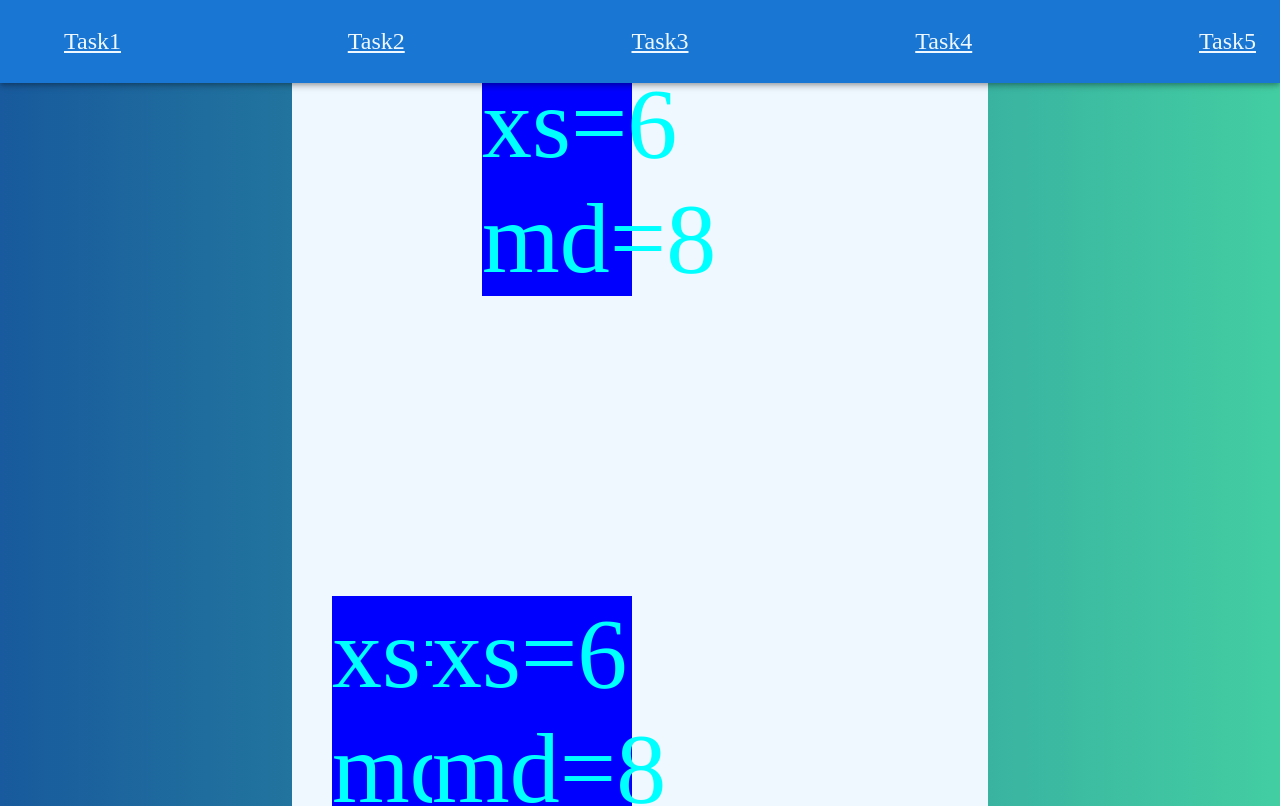
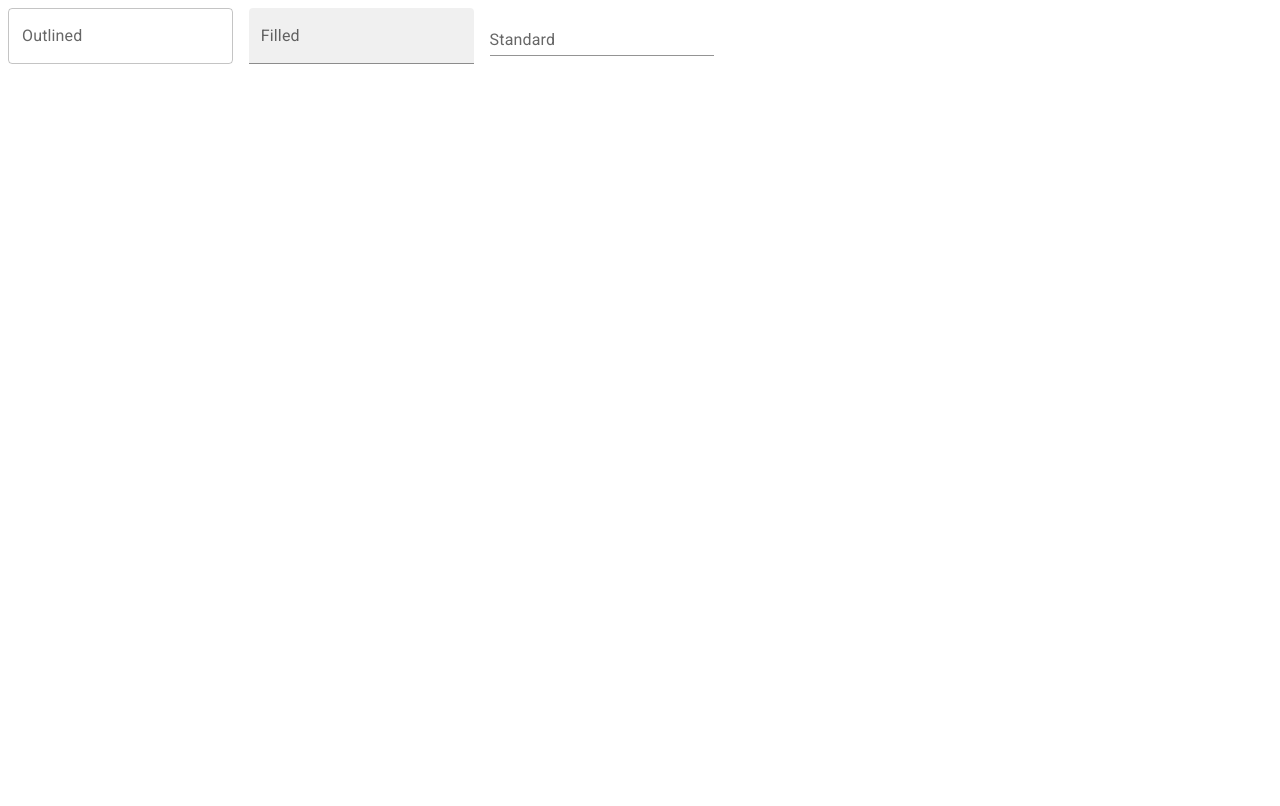
Before and after one commit to Rudra665/rudraReactTraining, a React (Create React App) app: page /Task2 in a window 1280 px wide. Shown: the top 806 px of the page. Built offline with nearby package versions, Linux system fonts and the light colour scheme.

Commit message:
new file:   .vscode/settings.json 	modified:   package-lock.json 	modified:   package.json 	modified:   public/index.html 	modified:   src/Task2.css 	modified:   src/Task2.js 	modified:   src/index.js

```diff
--- a/package.json
+++ b/package.json
@@ -11,6 +11,7 @@
     "@testing-library/jest-dom": "^5.16.5",
     "@testing-library/react": "^13.4.0",
     "@testing-library/user-event": "^13.5.0",
+    "mdb-react-ui-kit": "^4.2.0",
     "react": "^18.2.0",
     "react-dom": "^18.2.0",
     "react-router-dom": "^6.4.1",
--- a/public/index.html
+++ b/public/index.html
@@ -12,6 +12,8 @@
       rel="stylesheet"
       href="https://fonts.googleapis.com/icon?family=Material+Icons"
     />
+    <link href="https://fonts.googleapis.com/css?family=Roboto:300,400,500,700&display=swap" rel="stylesheet" />
+    <link href="https://use.fontawesome.com/releases/v5.15.1/css/all.css" rel="stylesheet" />
   </head>
   <body>
     <div id="root"></div>
--- a/src/Task2.css
+++ b/src/Task2.css
@@ -1,20 +1,4 @@
-p{
-    background-color: blue;
-    display: flex;
-    color: aqua;
-    align-items: center;
-    margin-top: 200px;
-    font-size: 100px;
-    justify-content: space-evenly;
-  }
-
-lable{
-    display: block;
-}
-
-
-
-  .btn{
+    .btn{
     color: aliceblue;
     background: #43cea2;  /* fallback for old browsers */
     background: -webkit-linear-gradient(to right, #185a9d, #43cea2);  /* Chrome 10-25, Safari 5.1-6 */
@@ -25,19 +9,8 @@ lable{
     background: -webkit-linear-gradient(to right, #185a9d, #43cea2);  /* Chrome 10-25, Safari 5.1-6 */
     background: linear-gradient(to right, #185a9d, #43cea2);
 }
-.container{
-    background-color: aliceblue;
-    position: absolute;
-    top:50%;
-    left:50%;
-    transform: translate(-50%, -50%);
-    min-width: 600px;
-    max-width: 90%;
-    display: grid;
-    grid: auto /1fr 1fr;
-    column-gap: 1rem;
-    row-gap: 2rem;
-    padding: 3rem;
-    font-size: 1.125rem;
-
+.div{
+  display: flex;
+  justify-content: center;
+  align-items: center;
 }
--- a/src/Task2.js
+++ b/src/Task2.js
@@ -1,46 +1,42 @@
-import {Grid} from '@mui/material';
-import Button from "@mui/material/Button";
-import { TextField } from "@mui/material";
-import './Task2.css';
-import Container from '@mui/material/Container';
+import * as React from "react";
+import { TextField, Grid, Typography} from "@mui/material";
+
+import Box from "@mui/material/Box";
+// import "./Task2.css";
+
+
+
 export default function Task2() {
-    return (
-        <Container maxWidth="md">
+  return (
 
-          {/* <form>
-          <Grid container spacing={2}>
-          <Grid item xs={12} md={6}>
 
-  </Grid>
-  <Grid item xs={12} lg={6}>
-  <div class="form-group">
-    <label for="exampleInputPassword1">Password</label>
-    <TextField type="password" class="form-control" id="exampleInputPassword1"></TextField>
-  </div>
-  </Grid>
-  <Button type="submit" class="btn btn-primary">Submit</Button>
-  </Grid>
-</form> */}
-<div className='container'>
-<Grid container spacing={1}>
-        <Grid sm={12} md={6}>
-        <div class="form-group">
-    <label for="exampleInputEmail1">Email address</label>
-    <TextField fullWidth type="email" class="form-control" id="exampleInputEmail1" aria-describedby="emailHelp" placeholder="Enter email"></TextField>
-    <small id="emailHelp" class="form-text text-muted">We'll never share your email with anyone else.</small>
-  </div>
-        </Grid>
-        <Grid sm={12} md={6}>
-        <p>xs=6 md=8</p>
-        </Grid>
-        <Grid xs={6} md={4}>
-        <p>xs=6 md=8</p>
-        </Grid>
-        <Grid xs={6} md={8}>
-        <p>xs=6 md=8</p>
-        </Grid>
-      </Grid>
-      </div>
-      </Container>
-    )
-  }
+    // <Grid component="form" container bgcolor={"aliceblue"} justifyContent="center" sm="auto" sx={{p:5, m: 6, mt:12 }}>
+    // <Typography variant="h1" align="center">Login Form</Typography>
+    // <Grid item sm={12} md={12} lg={6}>
+    // <Box
+
+    // >
+    //   <TextField fullWidth label="Outlined secondary" color="secondary" focused />
+
+    // </Box>
+    // </Grid>
+    // </Grid>
+    <Box
+    component="form"
+    sx={{
+      '& > :not(style)': { m: 1, width: '25ch' },
+    }}
+    noValidate
+    autoComplete="off"
+  >
+    <TextField id="outlined-basic" label="Outlined" variant="outlined" />
+    <TextField id="filled-basic" label="Filled" variant="filled" />
+    <TextField id="standard-basic" label="Standard" variant="standard" />
+  </Box>
+
+
+
+
+
+  );
+}
--- a/src/index.js
+++ b/src/index.js
@@ -6,21 +6,27 @@ import Task2 from './Task2'
 import Task3 from './Task3'
 import Task4 from './Task4'
 import Task5 from './Task5'
+import 'mdb-react-ui-kit/dist/css/mdb.min.css'
+import { StyledEngineProvider } from "@mui/material";
 import { BrowserRouter, Route, Routes } from "react-router-dom";
 const root = ReactDOM.createRoot(document.getElementById('root'));
 root.render(
   <React.StrictMode>
+
     <BrowserRouter>
+    <StyledEngineProvider>
       <Routes>
-        <Route path="/" element={<App />}>
+        {/* <Route path="/" element={<App />}>  */}
           <Route path="/Task1" element={<Task1 />} />
           <Route path="/Task2" element={<Task2 />} />
           <Route path="/Task3" element={<Task3 />} />
           <Route path="/Task4" element={<Task4 />} />
           <Route path="/Task5" element={<Task5 />} />
-        </Route>
+         {/* </Route>  */}
       </Routes>
+      </StyledEngineProvider>
     </BrowserRouter>
+
   </React.StrictMode>
 
 );
```
Also changed, not shown: 1 other file (tests, documents, lock files or other folders).
